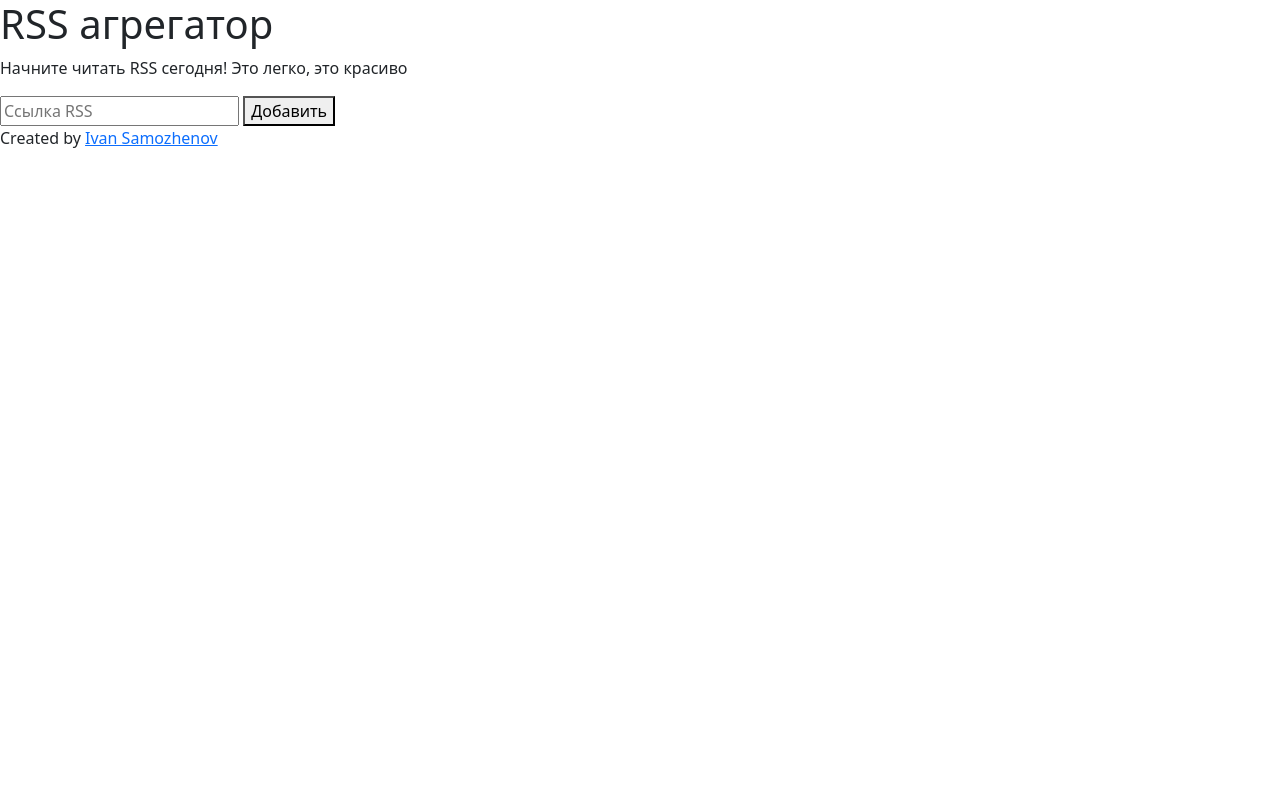
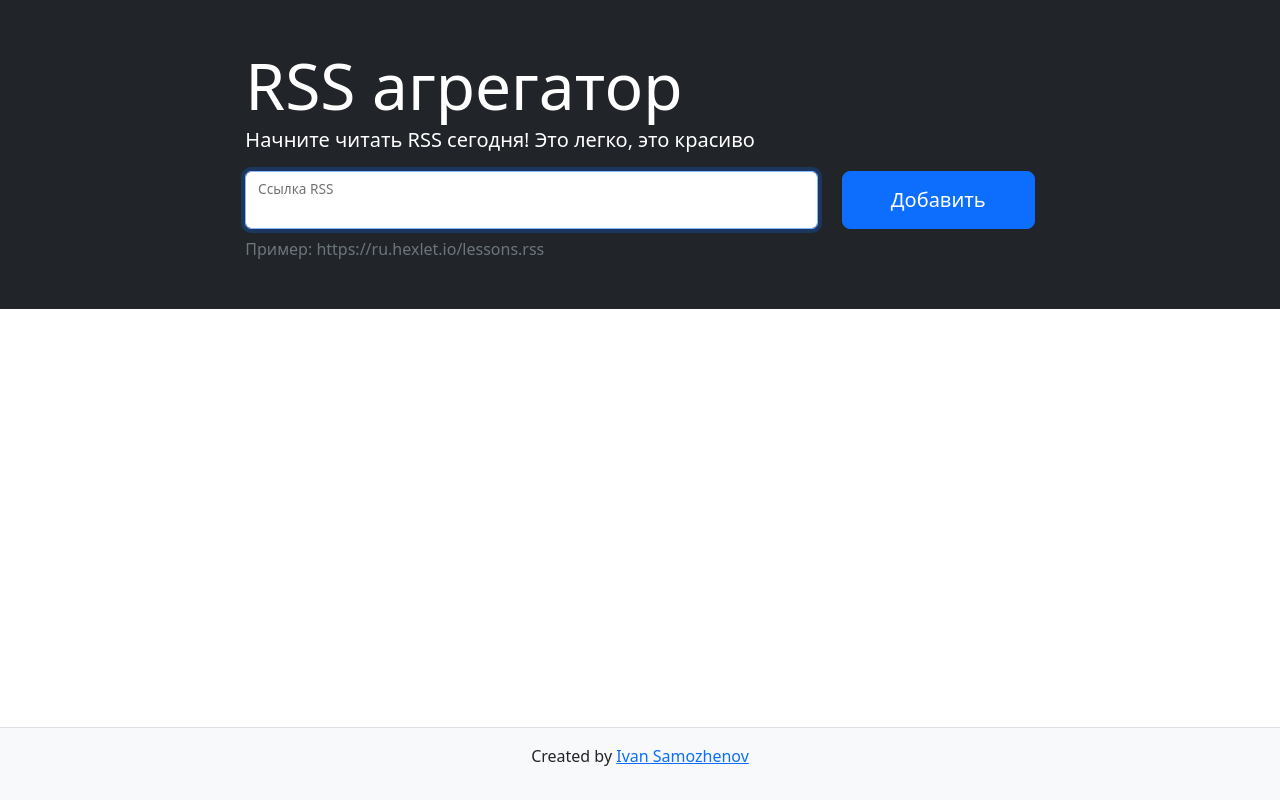
Before and after one commit to SamIvan-ark/frontend-project-11, a website built with webpack: page index.html in a window 1280 px wide. Built offline with nearby package versions, Linux system fonts and the light colour scheme.

Commit message:
Steal layout from expmple

```diff
--- a/index.html
+++ b/index.html
@@ -6,21 +6,40 @@
     <meta name="viewport" content="width=device-width, initial-scale=1.0">
     <title>RSS агрегатор | Frontend project</title>
   </head>
-  <body>
-    <main>
-      <section>
-        <div class="wrap">
-          <h1>RSS агрегатор</h1>
-          <p>Начните читать RSS сегодня! Это легко, это красиво</p>
-          <form action="post">
-            <input type="text" placeholder="Ссылка RSS">
-            <button>Добавить</button>
+  <body class="d-flex flex-column min-vh-100">
+    <main class="flex-grow-1 justify-content-center">
+      <section class="container-fluid bg-dark p-5">
+        <div class="col-md-10 col-lg-8 mx-auto text-white">
+          <h1 class="display-3 mb-0">RSS агрегатор</h1>
+          <p class="lead">Начните читать RSS сегодня! Это легко, это красиво</p>
+          <form action="" class="rss-form text-body">
+            <div class="row">
+              <div class="col">
+                <div class="form-floating">
+                  <input id="url-input" autofocus="" required="" name="url" aria-label="url" class="form-control w-100" placeholder="ссылка RSS" autocomplete="off">
+                  <label for="url-input">Ссылка RSS</label>
+                </div>
+              </div>
+              <div class="col-auto">
+                <button type="submit" aria-label="add" class="h-100 btn btn-lg btn-primary px-sm-5">Добавить</button>
+            </div>
+            </div>
           </form>
+          <p class="mt-2 mb-0 text-muted">Пример: https://ru.hexlet.io/lessons.rss</p>
+      </section>
+      <section class="container-fluid container-xxl p-5">
+        <div class="row">
+          <div class="col-md-10 col-lg-8 order-1 mx-auto posts"></div>
+          <div class="col-md-10 col-lg-4 mx-auto order-0 order-lg-1 feeds"></div>
         </div>
       </section>
     </main>
-    <footer>
-      <p>Created by <a href="https://github.com/SamIvan-ark/frontend-project-11">Ivan Samozhenov</a></p>
+    <footer class="footer border-top py-3 mt-5 bg-light">
+      <div class="container-xl">
+        <div class="text-center">
+          <p>Created by <a href="https://github.com/SamIvan-ark/frontend-project-11" target="_blank">Ivan Samozhenov</a></p>
+        </div>
+      </div>
     </footer>
   </body>
 </html>
```
